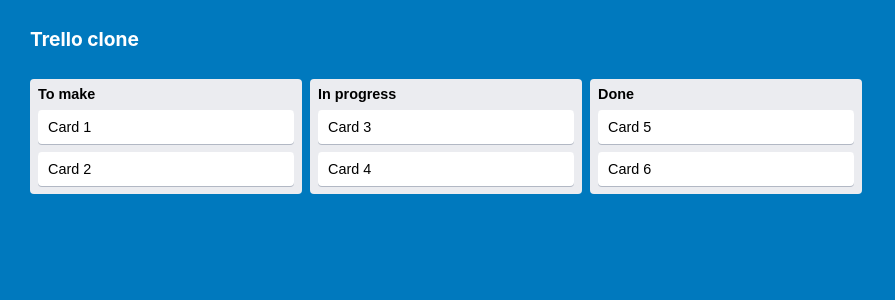
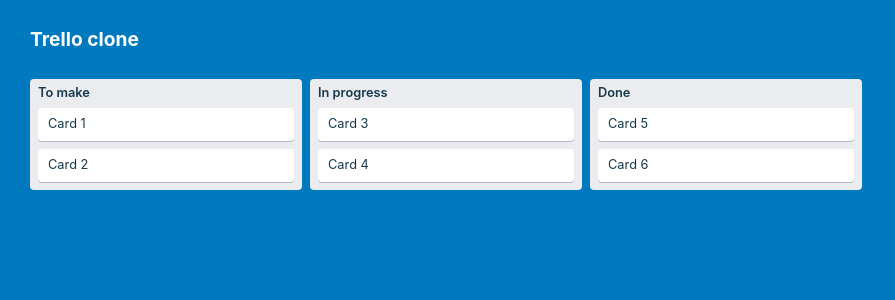
Before and after one commit to mefik1337/trello-copy, a React (Create React App) app: page / in a window 1280 px wide. Shown: the top 300 px of the page, without its empty margins (0-895 px from the left). Built offline with nearby package versions, Linux system fonts and the light colour scheme.

Commit message:
changes for style, add variables for scss

```diff
--- a/src/Components/Board/_Board.scss
+++ b/src/Components/Board/_Board.scss
@@ -1,16 +1,18 @@
+@import '../../assets/colorsAndTypography';
 .Board {
   background-color: rgb(235, 236, 240);
   border-radius: 4px;
-  padding: 8px;
+  padding: $secondary-padding;
   display: grid;
   grid-auto-rows: max-content;
-  grid-gap: 8px;
+  grid-gap: $secondary-padding;
   height: max-content;
   cursor: pointer;
   .Board__title {
-    font-family: sans-serif;
+    font-family: $font-family;
     font-weight: 600;
-    font-size: 0.9rem;
+    color: #17394d;
+    font-size: 0.80rem;
   }
 }
 .currentBoard {
--- a/src/Components/Card/Card.js
+++ b/src/Components/Card/Card.js
@@ -1,15 +1,13 @@
 import React from "react";
 import './_Card.scss'
 
-export const Card = ({changeStyles, onDragStart, onDragEnter, item, onDragEnd}) => {
+export const Card = ({changeStyles, onDragStart, onDragEnter, item}) => {
     return (
         <div
             className={changeStyles}
             draggable
             onDragStart={onDragStart}
             onDragEnter={onDragEnter}
-            onDragEnd={onDragEnd}
-
         >
             <p className="Card__text">{item}</p>
         </div>
--- a/src/Components/Card/_Card.scss
+++ b/src/Components/Card/_Card.scss
@@ -1,3 +1,4 @@
+@import '../../assets/colorsAndTypography';
 .Card {
   background-Color: white;
   border-radius: 4px;
@@ -7,11 +8,12 @@
   &:hover {
     background-color: #E3E4E9;
   }
+  .Card__text {
+    color: $primary-color;
+    font-family: $font-family;
+    font-size: 0.8rem;
+  }
+  .current {
+    background-color: #E3E4E9;
+  }
 }
-.Card__text {
-  font-family: sans-serif;
-  font-size: 0.9rem;
-}
-.current {
-  background-color: #E3E4E9;
-}
--- a/src/Container/App.scss
+++ b/src/Container/App.scss
@@ -1,20 +1,21 @@
 @import '../Components/Board/Board';
+@import '../Components/Card/Card';
+@import '../assets/colorsAndTypography';
 .App {
   background-color: #0079BE;
   height: 100vh;
 }
 .trello__title {
   color: #fff;
-  font-family: -apple-system, BlinkMacSystemFont, 'Segoe UI', 'Roboto', 'Oxygen', 'Ubuntu', 'Cantarell', 'Fira Sans', 'Droid Sans', 'Helvetica Neue', sans-serif;
+  font-family: $font-family;
   font-size: 1.2rem;
   font-weight: 700;
-  padding: 30px;
+  padding: $main-padding;
 }
-
 .wrapper {
   display: grid;
   grid-auto-columns: 272px;
   grid-auto-flow: column;
-  grid-gap: 8px;
-  padding-left: 30px;
+  grid-gap: $secondary-padding;
+  padding-left: $main-padding;
 }
--- /dev/null
+++ b/src/assets/_colorsAndTypography.scss
@@ -0,0 +1,4 @@
+$font-family: -apple-system,BlinkMacSystemFont,Segoe UI,Roboto,Noto Sans,Ubuntu,Droid Sans,Helvetica Neue,sans-serif;
+$primary-color: #17394d;
+$main-padding: 30px;
+$secondary-padding: 8px;
```
